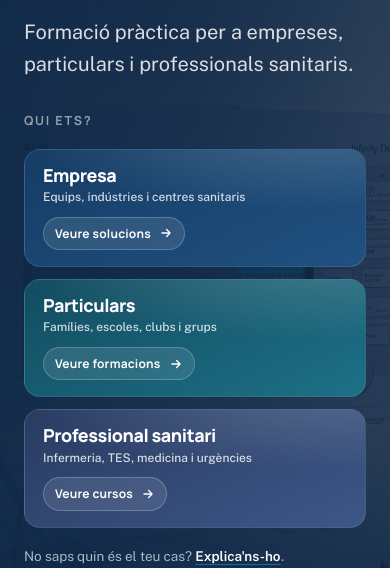
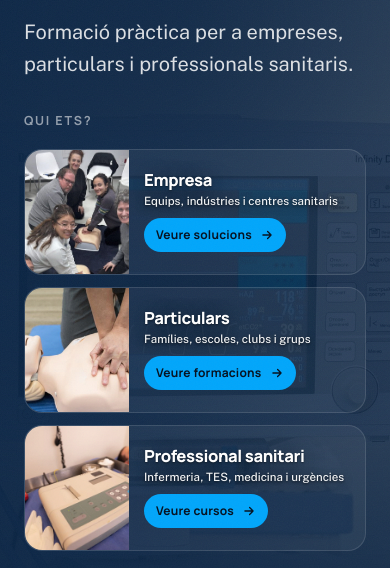
Before and after one commit to HernanCode/deepdivedesign, a plain HTML site: page index.html in a window 390 px wide. Shown: the part 262-830 px from the top of the page. Drawn offline with nearby package versions, Linux system fonts and the light colour scheme.

Commit message:
Revert "Prueba: tarjetas de publico sin imagen con 3 tonalidades y area de color por landing"
This reverts commit b436d1f80d364a6a6c4aa89e95c8f802bf51c140.

```diff
--- a/assets/css/site.css
+++ b/assets/css/site.css
@@ -229,7 +229,7 @@ html.js body.pg [data-reveal].in{opacity:1;transform:none}
 .pg-hero--img::before{content:none}
 .pg-hero--img .pg-hero-media{position:absolute;inset:0;z-index:0}
 .pg-hero--img .pg-hero-media img{width:100%;height:100%;object-fit:cover;object-position:center;filter:brightness(.55) saturate(1.05);will-change:transform}
-.pg-hero--img .pg-hero-overlay{position:absolute;inset:0;z-index:1;background:linear-gradient(180deg,rgba(var(--area-rgb,11,37,69),.72) 0%,rgba(var(--area-rgb,11,37,69),.5) 45%,rgba(var(--area-rgb,11,37,69),.94) 100%),linear-gradient(100deg,rgba(var(--area-rgb,11,37,69),.85) 0%,rgba(var(--area-rgb,11,37,69),.3) 55%,transparent 78%)}
+.pg-hero--img .pg-hero-overlay{position:absolute;inset:0;z-index:1;background:linear-gradient(180deg,rgba(11,37,69,.72) 0%,rgba(11,37,69,.5) 45%,rgba(11,37,69,.94) 100%),linear-gradient(100deg,rgba(11,37,69,.85) 0%,rgba(11,37,69,.3) 55%,transparent 78%)}
 .pg-hero--img .pg-wrap{position:relative;z-index:2}
 
 /* hero con imagen oscura (deep dive): se ve más la foto y hace zoom de inmersión al bajar */
@@ -676,11 +676,3 @@ a.pg-contact-item:hover{color:var(--sn-accent)}
 }
 .pg-testi-feature .pg-testi-foot{justify-content:flex-start;gap:10px 22px;margin-top:18px;padding-top:14px}
 .pg-testi-feature .pg-testi-foot b{font-family:var(--sn-font-display);font-weight:700;font-size:13px;color:var(--sn-ink)}
-
-/* ============================================================
-   Tonos de área por público (prueba de color)
-   ============================================================ */
-.area-empresa{--area-1:#0b2545;--area-2:#17395f;--area-rgb:11,37,69}
-.area-part{--area-1:#0e3b4f;--area-2:#155a70;--area-rgb:14,59,79;--sn-accent:#19b6c9;--sn-accent-deep:#0e8fa3}
-.area-prof{--area-1:#1b2f52;--area-2:#2a4576;--area-rgb:27,47,82;--sn-accent:#7c8cf8;--sn-accent-deep:#5b6ee8}
-.area-part .pg-hero,.area-prof .pg-hero{background:linear-gradient(155deg,var(--area-1) 0%,var(--area-2) 100%)}
--- a/index.html
+++ b/index.html
@@ -208,28 +208,28 @@ body.menu-locked{overflow:hidden}
 .chooser-grid{display:grid;grid-template-columns:1fr;gap:12px;margin-top:18px}
 @media(min-width:1024px){.chooser-grid{grid-template-columns:repeat(3,1fr);gap:20px}}
 .choice{
-  position:relative;display:block;isolation:isolate;overflow:hidden;color:#fff;
-  border-radius:18px;min-height:268px;border:1px solid rgba(255,255,255,.12);
+  position:relative;display:block;isolation:isolate;overflow:hidden;
+  border-radius:18px;min-height:270px;background:var(--navy-mid);
   transition:translate .45s var(--ease),box-shadow .45s var(--ease);
 }
-.choice--empresa{background:linear-gradient(155deg,#123a63 0%,#1d4f80 100%)}
-.choice--part{background:linear-gradient(155deg,#0f4a5f 0%,#1a6f86 100%)}
-.choice--prof{background:linear-gradient(155deg,#26395f 0%,#3a5588 100%)}
-.choice::before{content:"";position:absolute;inset:0;z-index:-1;background:radial-gradient(135% 105% at 82% -14%,rgba(255,255,255,.17) 0%,transparent 62%)}
-.choice-body{position:relative;display:flex;flex-direction:column;justify-content:center;min-height:268px;padding:24px 22px}
-.choice-title{font-family:var(--font-display);font-weight:800;font-size:clamp(1.6rem,2.5vw,1.95rem);line-height:1.08;letter-spacing:-.025em;color:#fff}
-.choice-sub{font-size:13px;line-height:1.4;font-weight:500;color:rgba(255,255,255,.82);margin-top:6px}
+.choice-media{position:absolute;inset:0;z-index:-2;display:block;overflow:hidden}
+.choice-media img{width:100%;height:100%;object-fit:cover;object-position:center;transition:transform .8s var(--ease)}
+.choice-scrim{position:absolute;inset:0;z-index:-1;background:linear-gradient(180deg,rgba(11,37,69,0) 0%,rgba(11,37,69,.30) 36%,rgba(11,37,69,.72) 58%,rgba(11,37,69,.93) 80%,rgba(11,37,69,.98) 100%)}
+.choice-body{position:relative;display:flex;flex-direction:column;justify-content:flex-end;min-height:270px;padding:20px 20px 18px}
+.choice-title{font-family:var(--font-display);font-weight:800;font-size:clamp(1.6rem,2.5vw,1.95rem);line-height:1.08;letter-spacing:-.025em;color:#fff;margin-top:0;text-shadow:0 1px 2px rgba(0,0,0,.45),0 4px 20px rgba(0,0,0,.5)}
+.choice-sub{font-size:13px;line-height:1.4;font-weight:500;color:#fff;margin-top:6px;opacity:.95;text-shadow:0 1px 3px rgba(0,0,0,.7),0 2px 12px rgba(0,0,0,.55)}
 .choice-cta{
-  display:inline-flex;align-items:center;gap:8px;align-self:flex-start;margin-top:18px;
-  padding:9px 16px;border-radius:999px;border:1px solid rgba(255,255,255,.22);
-  background:rgba(255,255,255,.1);
-  font-family:var(--font-display);font-size:12.5px;font-weight:700;letter-spacing:.02em;color:#fff;
+  display:inline-flex;align-items:center;gap:8px;align-self:flex-start;margin-top:16px;
+  padding:9px 16px;border-radius:999px;border:1px solid transparent;
+  background:var(--accent);
+  font-family:var(--font-display);font-size:12.5px;font-weight:700;letter-spacing:.02em;color:#04101f;
   transition:background .3s var(--ease-io),color .3s var(--ease-io),border-color .3s var(--ease-io);
 }
-.choice-cta svg{width:14px;height:14px;color:currentColor;transition:transform .3s var(--ease-io)}
+.choice-cta svg{width:14px;height:14px;color:currentColor;transition:transform .3s var(--ease-io),color .3s var(--ease-io)}
 .choice:hover{translate:0 -4px;box-shadow:0 26px 52px rgba(0,0,0,.38)}
-.choice:hover .choice-cta{background:var(--accent);border-color:transparent;color:#04101f}
-.choice:hover .choice-cta svg{transform:translateX(3px)}
+.choice:hover .choice-media img{transform:scale(1.07)}
+.choice:hover .choice-cta{background:#fff;border-color:transparent;color:#04101f}
+.choice:hover .choice-cta svg{color:#04101f;transform:translateX(3px)}
 .choice:focus-visible{outline:2px solid var(--accent);outline-offset:3px}
 .display-line{display:block}
 html.js .display-line[data-entrance]{animation-duration:.45s}
@@ -246,12 +246,16 @@ html.js .ecg path{stroke-dasharray:1;stroke-dashoffset:1;animation:ecgDraw 3.2s
 /* móvil y tablet: tarjetas horizontales compactas, texto y botón siempre visibles */
 @media(max-width:1023px){
   .hero-inner{padding:96px 0 44px}
-  .choice{min-height:0;border-radius:16px}
-  .choice-body{min-height:0;padding:16px 18px}
-  .choice-title{font-size:1.12rem}
-  .choice-sub{font-size:12px;margin-top:4px}
-  .choice-cta{margin-top:11px;padding:6px 11px;font-size:12px}
+  .choice{display:grid;grid-template-columns:104px 1fr;min-height:0;background:rgba(255,255,255,.055);border:1px solid rgba(255,255,255,.12)}
+  .choice-media{position:relative;inset:auto;z-index:auto}
+  .choice-media img{min-height:100px}
+  .choice-scrim{display:none}
+  .choice-body{min-height:124px;justify-content:center;padding:13px 15px}
+  .choice-title{font-size:1.04rem;margin-top:0}
+  .choice-sub{font-size:11.5px;margin-top:4px}
+  .choice-cta{margin-top:9px;padding:6px 11px;font-size:12px}
   .choice:hover{translate:none;box-shadow:none}
+  .choice:hover .choice-media img{transform:none}
 }
 
 /* ---------- section shell ---------- */
@@ -400,7 +404,9 @@ html.js [data-entrance]{opacity:0;animation:rise .45s var(--ease) forwards;anima
           <h2 class="chooser-q" data-entrance style="--d:1.8s" data-ca="Qui ets?" data-es="¿Quién eres?">Qui ets?</h2>
           <div class="chooser-grid">
 
-            <a class="choice choice--empresa" href="empreses.html" data-entrance style="--d:1.9s">
+            <a class="choice" href="empreses.html" data-entrance style="--d:1.9s">
+              <span class="choice-media"><img src="assets/img/publico-empresas.jpg" alt="Equipo practicando reanimación con maniquíes"></span>
+              <span class="choice-scrim" aria-hidden="true"></span>
               <span class="choice-body">
                 <span class="choice-title" data-ca="Empresa" data-es="Empresa">Empresa</span>
                 <span class="choice-sub" data-ca="Equips, indústries i centres sanitaris" data-es="Equipos, industrias y centros sanitarios">Equips, indústries i centres sanitaris</span>
@@ -410,7 +416,9 @@ html.js [data-entrance]{opacity:0;animation:rise .45s var(--ease) forwards;anima
               </span>
             </a>
 
-            <a class="choice choice--part" href="per-a-tothom.html" data-entrance style="--d:2s">
+            <a class="choice" href="per-a-tothom.html" data-entrance style="--d:2s">
+              <span class="choice-media"><img src="assets/img/publico-particulares.jpg" alt="Práctica de reanimación cardiopulmonar sobre un maniquí"></span>
+              <span class="choice-scrim" aria-hidden="true"></span>
               <span class="choice-body">
                 <span class="choice-title" data-ca="Particulars" data-es="Particulares">Particulars</span>
                 <span class="choice-sub" data-ca="Famílies, escoles, clubs i grups" data-es="Familias, escuelas, clubs y grupos">Famílies, escoles, clubs i grups</span>
@@ -420,7 +428,9 @@ html.js [data-entrance]{opacity:0;animation:rise .45s var(--ease) forwards;anima
               </span>
             </a>
 
-            <a class="choice choice--prof" href="professionals.html" data-entrance style="--d:2.1s">
+            <a class="choice" href="professionals.html" data-entrance style="--d:2.1s">
+              <span class="choice-media"><img src="assets/img/publico-profesionales.jpg" alt="Equipo de electrocardiografía en entorno de simulación clínica"></span>
+              <span class="choice-scrim" aria-hidden="true"></span>
               <span class="choice-body">
                 <span class="choice-title" data-ca="Professional sanitari" data-es="Profesional sanitario">Professional sanitari</span>
                 <span class="choice-sub" data-ca="Infermeria, TES, medicina i urgències" data-es="Enfermería, TES, medicina y urgencias">Infermeria, TES, medicina i urgències</span>
```
Also changed, not shown: empreses.html (+1 -1 lines), per-a-tothom.html (+1 -1 lines), professionals.html (+1 -1 lines).
